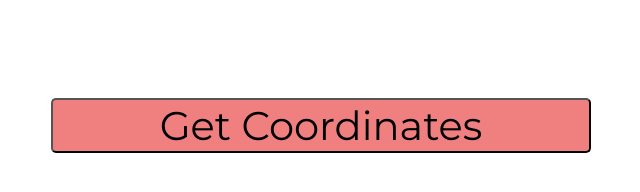
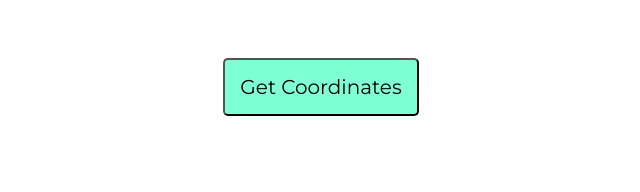
Before and after one commit to Lauren6295/Geolocation, a plain HTML site: page index.html in a window 1280 px wide. Shown: the whole page, without its empty margins (319-959 px from the left). Drawn offline with Linux system fonts and the light colour scheme.

Commit message:
update de color

```diff
--- a/estilos.css
+++ b/estilos.css
@@ -12,7 +12,7 @@
     font-size: 40px;
     font-family: 'Montserrat', sans-serif;
     width: 540px;
-    background-color: lightcoral;
+    background-color: aquamarine;
     border-radius: 5px;
     margin-top: 40px;
 }
--- a/index.html
+++ b/index.html
@@ -14,14 +14,9 @@
 <body>
     <!--Coordinates-->
     <div class="container">
-
-        <input type="button" value="Get Coordinates" id="coordinates">
-
-        <!--<button id="button" onclick="prueba()">Coordinates</button>
-        <p id="coordinates"></p> !-->
+        <button id="button" onclick="prueba()">Get Coordinates</button>
+        <p id="coordinates"></p>
     </div>
-
-
 
 <script src="script.js"></script>
 </body>
--- a/script.js
+++ b/script.js
@@ -1,7 +1,7 @@
 
 //************** Coordinates ********************************
 
-let x = document.getElementById("coordinates");
+let x = document.getElementById("button");
 
     function prueba() {
         if (navigator.geolocation) {
@@ -15,7 +15,3 @@ let x = document.getElementById("coordinates");
         x.innerHTML = "Latitude: " + position.coords.latitude +
         "<br>Longitude: " + position.coords.longitude;
     }
-
-
-    let coordinates = document.getElementById('coordinates');
-    coordinates.addEventListener('click', prueba);
```
